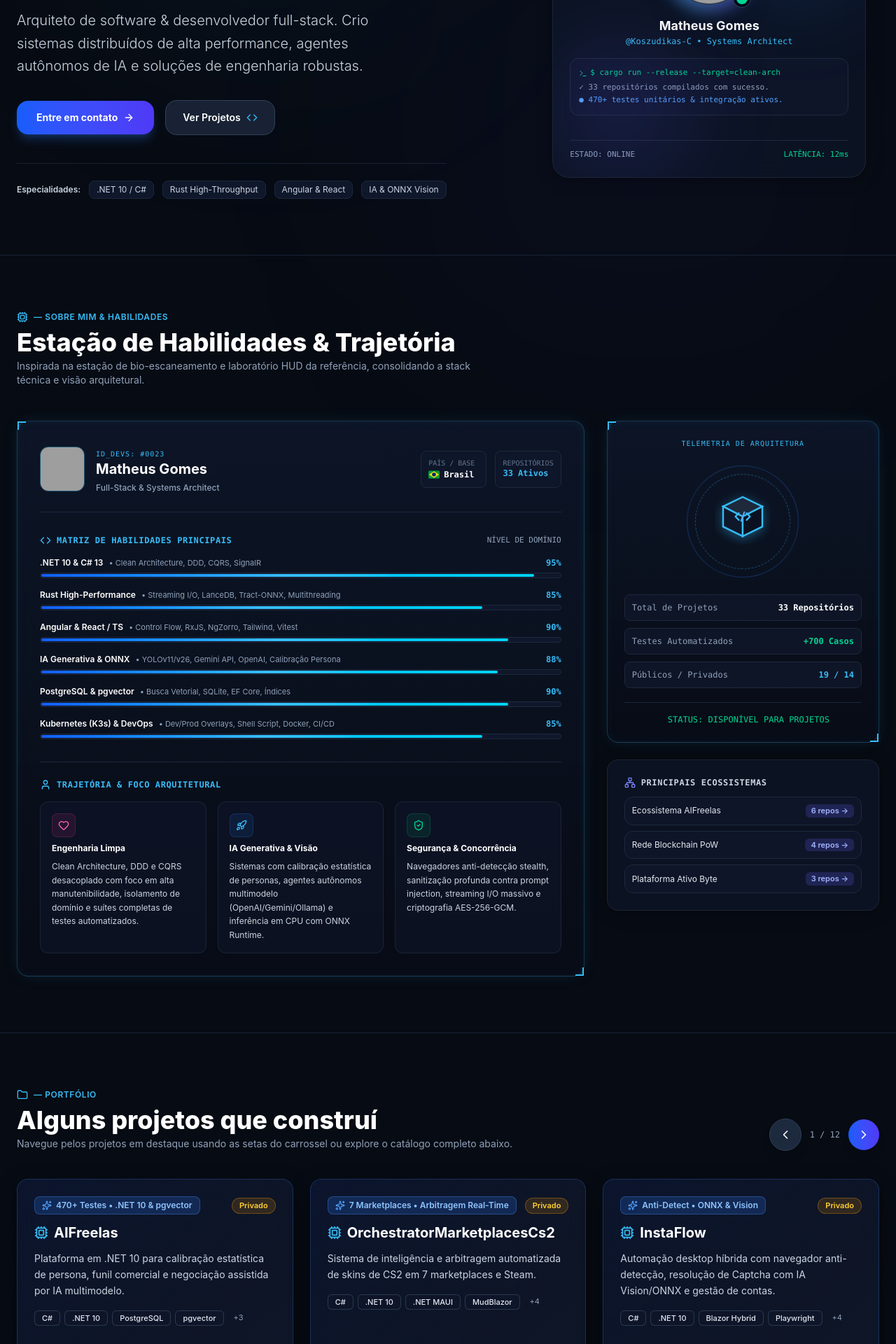
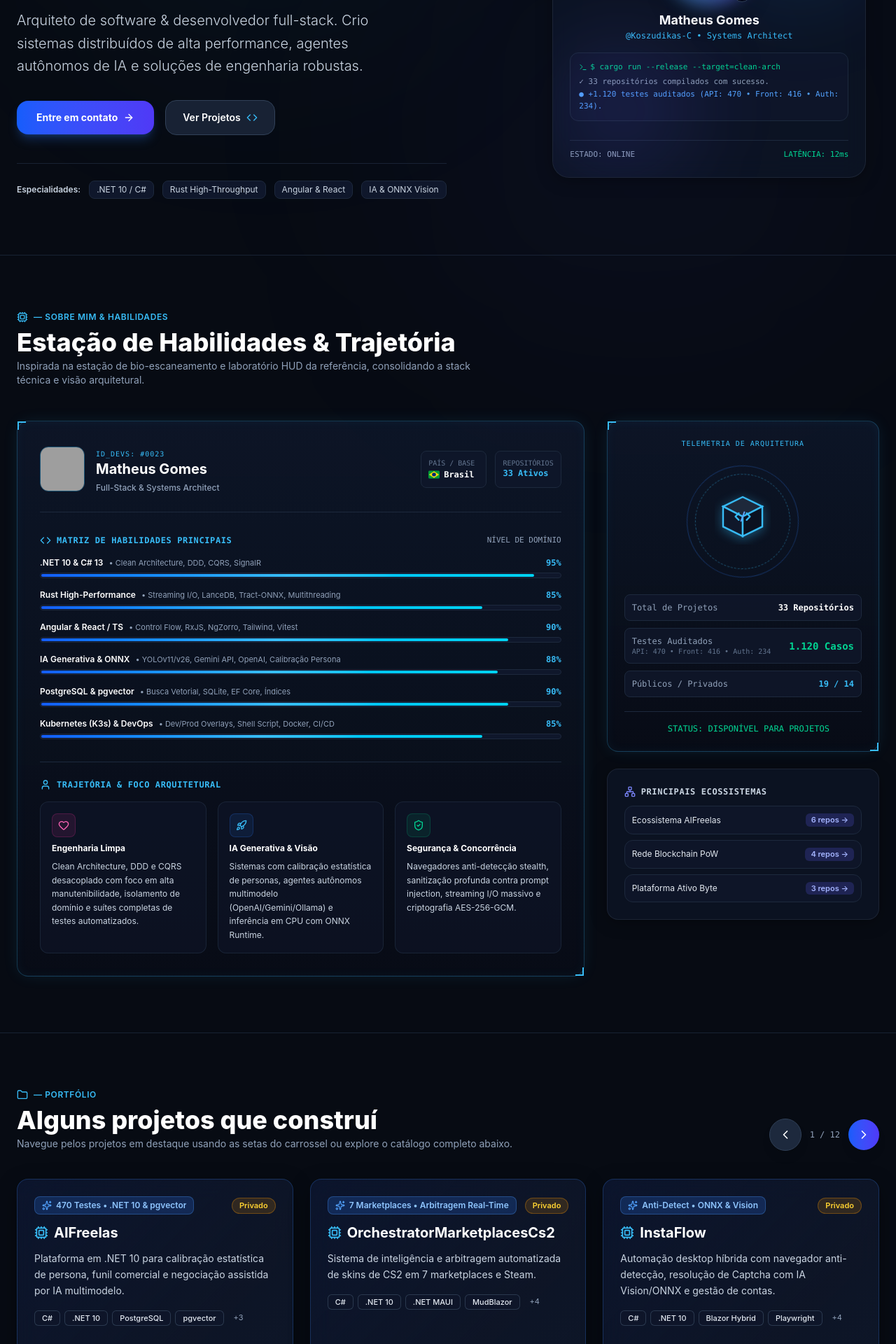
Before and after one commit to Koszudikas-C/github-portfolio, a React (Vite) app: page / in a window 1280 px wide. Shown: the part 360-2280 px from the top of the page at 70% size. Built offline with nearby package versions, Linux system fonts and the light colour scheme; grey boxes are pictures that could not be loaded.

Commit message:
fix(curation): audit and accurately report automated test counts across repositories

```diff
--- a/src/App.tsx
+++ b/src/App.tsx
@@ -453,7 +453,7 @@
                     ✓ 33 repositórios compilados com sucesso.
                   </div>
                   <div className="text-blue-400 mt-0.5">
-                    ● 470+ testes unitários & integração ativos.
+                    ● +1.120 testes auditados (API: 470 • Front: 416 • Auth: 234).
                   </div>
                 </div>
               </div>
@@ -631,8 +631,11 @@
                   <span className="text-white font-bold">{stats.total} Repositórios</span>
                 </div>
                 <div className="flex items-center justify-between p-2.5 rounded-lg bg-slate-900/80 border border-slate-800">
-                  <span className="text-slate-400">Testes Automatizados</span>
-                  <span className="text-emerald-400 font-bold">+700 Casos</span>
+                  <div className="flex flex-col text-left">
+                    <span className="text-slate-400">Testes Auditados</span>
+                    <span className="text-[10px] text-slate-500 font-normal">API: 470 • Front: 416 • Auth: 234</span>
+                  </div>
+                  <span className="text-emerald-400 font-bold text-sm">1.120 Casos</span>
                 </div>
                 <div className="flex items-center justify-between p-2.5 rounded-lg bg-slate-900/80 border border-slate-800">
                   <span className="text-slate-400">Públicos / Privados</span>
--- a/src/data/repositories.ts
+++ b/src/data/repositories.ts
@@ -32,15 +32,15 @@
     private: true,
     category: "IA, Integração & Automação",
     featured: true,
-    highlightMetric: "470+ Testes • .NET 10 & pgvector",
+    highlightMetric: "470 Testes • .NET 10 & pgvector",
     ecosystem: "Ecossistema AIFreelas",
-    details: "Back-end em .NET 10 e C# 13 estruturado em Clean Architecture, DDD e CQRS com PostgreSQL + pgvector e mais de 470 testes automatizados. Realiza calibração estatística de persona a partir de conversas reais do WhatsApp, negociação assistida em duas etapas (Response Planner + Voice Renderer), ingestão de funil comercial (99Freelas/WhatsApp) e sanitização avançada contra prompt injection.",
+    details: "Back-end em .NET 10 e C# 13 estruturado em Clean Architecture, DDD e CQRS com PostgreSQL + pgvector e suíte de 470 testes automatizados (229 Domain, 190 Application, 50 Infrastructure e 1 E2E com 100% de sucesso). Realiza calibração estatística de persona a partir de conversas reais do WhatsApp, negociação assistida em duas etapas (Response Planner + Voice Renderer), ingestão de funil comercial (99Freelas/WhatsApp) e sanitização avançada contra prompt injection.",
     techStack: ["C#", ".NET 10", "PostgreSQL", "pgvector", "Clean Architecture", "OpenAI / Gemini", "Ollama"],
     highlights: [
+      "Suíte de 470 testes automatizados passando (229 Domain, 190 Application, 50 Infrastructure, 1 E2E)",
       "Calibração estatística de persona em lotes determinísticos a partir de histórico real do WhatsApp",
       "Pipeline de negociação em 2 estágios: Response Planner (estratégia) + Voice Renderer (tom calibrado)",
-      "Defense-in-Depth com FluentValidation e MessageSanitizer contra Prompt Injection e payloads maliciosos",
-      "Busca semântica vetorial com PostgreSQL + pgvector e cobertura com mais de 470 testes automatizados"
+      "Defense-in-Depth com FluentValidation e MessageSanitizer contra Prompt Injection e payloads maliciosos"
     ]
   },
   {
@@ -62,7 +62,7 @@
     highlights: [
       "Monitoramento simultâneo de 7 marketplaces (CSFloat, DMarket, Skinport, BuffMarket, BleikStore, ShadowPay, CubeSkins)",
       "Motor de arbitragem com cálculo preciso de taxas reais de compra/venda, liquidez e benchmark Steam",
-      "Interface híbrida Desktop em .NET MAUI + MudBlazor alimentada em tempo real via SignalR Hubs",
+      "Suíte de testes estruturada em 5 camadas (Domain.Test, Application.Test, Infrastructure.Test, API.Test e Harvester.Test)",
       "Resiliência de rede com políticas de retry/circuit-breaker via Polly e persistência local SQLite"
     ]
   },
@@ -86,7 +86,7 @@
       "Resolução de Captcha multi-estágio combinando modelo ONNX local (57k classes) com DeepSeek Vision e Gemini",
       "Automação anti-detecção (Camoufox/Playwright) com isolamento de fingerprint, geolocalização nativa e proxy",
       "Captura instantânea de códigos OTP via Google Cloud Pub/Sub (OAuth2) e suporte a contas Outlook",
-      "Proteção de credenciais e configurações sensíveis com criptografia autenticada AES-256-GCM"
+      "Suíte de testes automatizados com xUnit em InstaFlow.Test para validação de fluxos críticos"
     ]
   },
   {
@@ -109,7 +109,7 @@
       "Processamento em streaming de arquivos CSV de 7GB+ da Receita Federal com baixíssimo uso de RAM",
       "Máquina de estados transacional em SQLite (pending → sent → replied / bounced) para rastreamento ponta a ponta",
       "Disparo automatizado e sincronização de caixa de entrada/NDR bounces via Microsoft Graph API (OAuth2)",
-      "Rotação inteligente Round-Robin de contas emissoras com atraso randômico (Anti-Spam Jitter)"
+      "Testes automatizados em Rust (test_cadastral e test_email_flow) para validação das regras de negócio"
     ]
   },
   {
@@ -168,12 +168,13 @@
     private: true,
     category: "Web & Front-end",
     ecosystem: "Ecossistema AIFreelas",
-    details: "Aplicação web moderna em Angular e SCSS do ecossistema AIFreelas. Oferece Cockpit de negociação com perfil enriquecido do cliente, funil comercial, calibração de persona, quality gate (Laya) e comunicação em tempo real via Content Script Bridge com a extensão para importação de oportunidades do 99Freelas e WhatsApp.",
+    highlightMetric: "416 Testes • Vitest & Signals",
+    details: "Aplicação web moderna em Angular 21 (Stand-alone & Signals) e SCSS do ecossistema AIFreelas, com suíte de 416 testes unitários em Vitest (79.87% de cobertura de linhas). Oferece Cockpit de negociação com perfil enriquecido do cliente, funil comercial, calibração de persona, quality gate (Laya) e comunicação em tempo real via Content Script Bridge com a extensão para importação de oportunidades do 99Freelas e WhatsApp.",
     techStack: ["Angular", "TypeScript", "SCSS", "RxJS", "Vitest", "Extension Bridge"],
     highlights: [
+      "Suíte frontend com 416 testes unitários em Vitest v4 e Signals com 100% de aprovação (79.87% de cobertura de linhas)",
       "Cockpit interativo de negociação com adaptação de propostas ao nível de familiaridade do cliente",
-      "Integração bidirecional via window.postMessage com a extensão Chrome para busca de projetos no 99Freelas",
-      "Templates modernizados com novo Control Flow do Angular e testes unitários com Vitest"
+      "Integração bidirecional via window.postMessage com a extensão Chrome para busca de projetos no 99Freelas"
     ]
   },
   {
@@ -189,12 +190,13 @@
     private: true,
     category: "APIs & Back-end",
     ecosystem: "Ecossistema AIFreelas",
-    details: "Microsserviço de autenticação e autorização (Identity API) em ASP.NET Core com controle de sessões simultâneas por dispositivo (deviceToken), RBAC completo (Roles e Policies), webhooks de eventos de segurança, documentação técnica para integração de Agentes IA e suíte com 230+ testes automatizados (>85% de cobertura).",
+    highlightMetric: "234 Testes • 85.15% Cobertura",
+    details: "Microsserviço de autenticação e autorização (Identity API) em ASP.NET Core (.NET 10) com controle de sessões simultâneas por dispositivo (deviceToken), RBAC completo (Roles e Policies), webhooks de eventos de segurança, documentação técnica para integração de Agentes IA e suíte com 234 testes automatizados cobrindo 85.15% do código de aplicação.",
     techStack: ["C#", ".NET 10", "ASP.NET Core", "JWT / Multi-Device", "PostgreSQL", "Docker", "xUnit"],
     highlights: [
+      "Suíte com 234 testes automatizados em xUnit com 100% de sucesso cobrindo 85.15% do código de aplicação",
       "Controle rigoroso de login simultâneo e reutilização segura de token por dispositivo (deviceToken)",
-      "13 endpoints de autenticação e autorização RBAC com suporte a cookies e cabeçalhos Bearer",
-      "Mais de 230 testes cobrindo fluxos de concorrência, mocks de webhooks e middlewares (85.2% de cobertura)"
+      "13 endpoints de autenticação e autorização RBAC com suporte a cookies e cabeçalhos Bearer"
     ]
   },
   {
```
